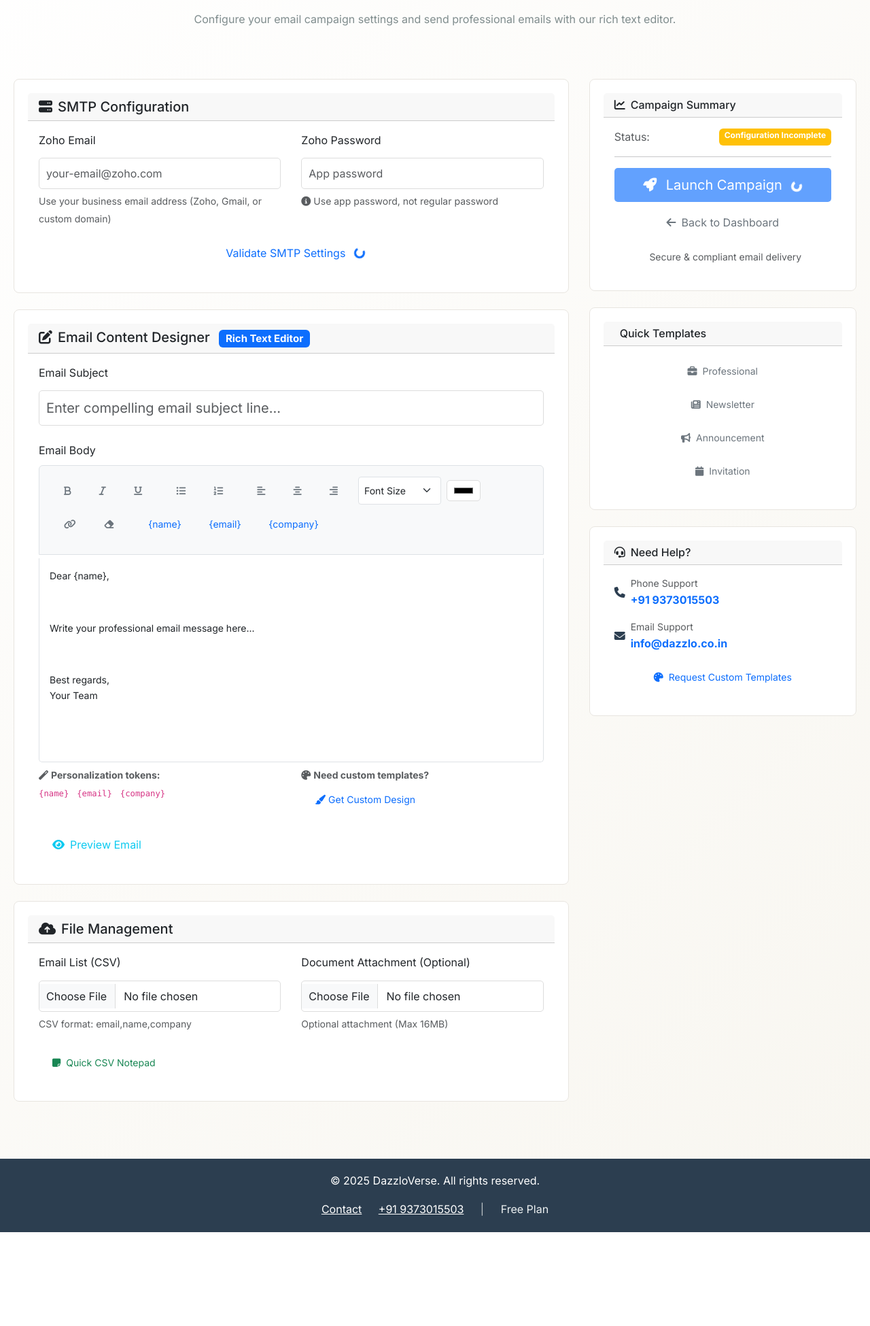
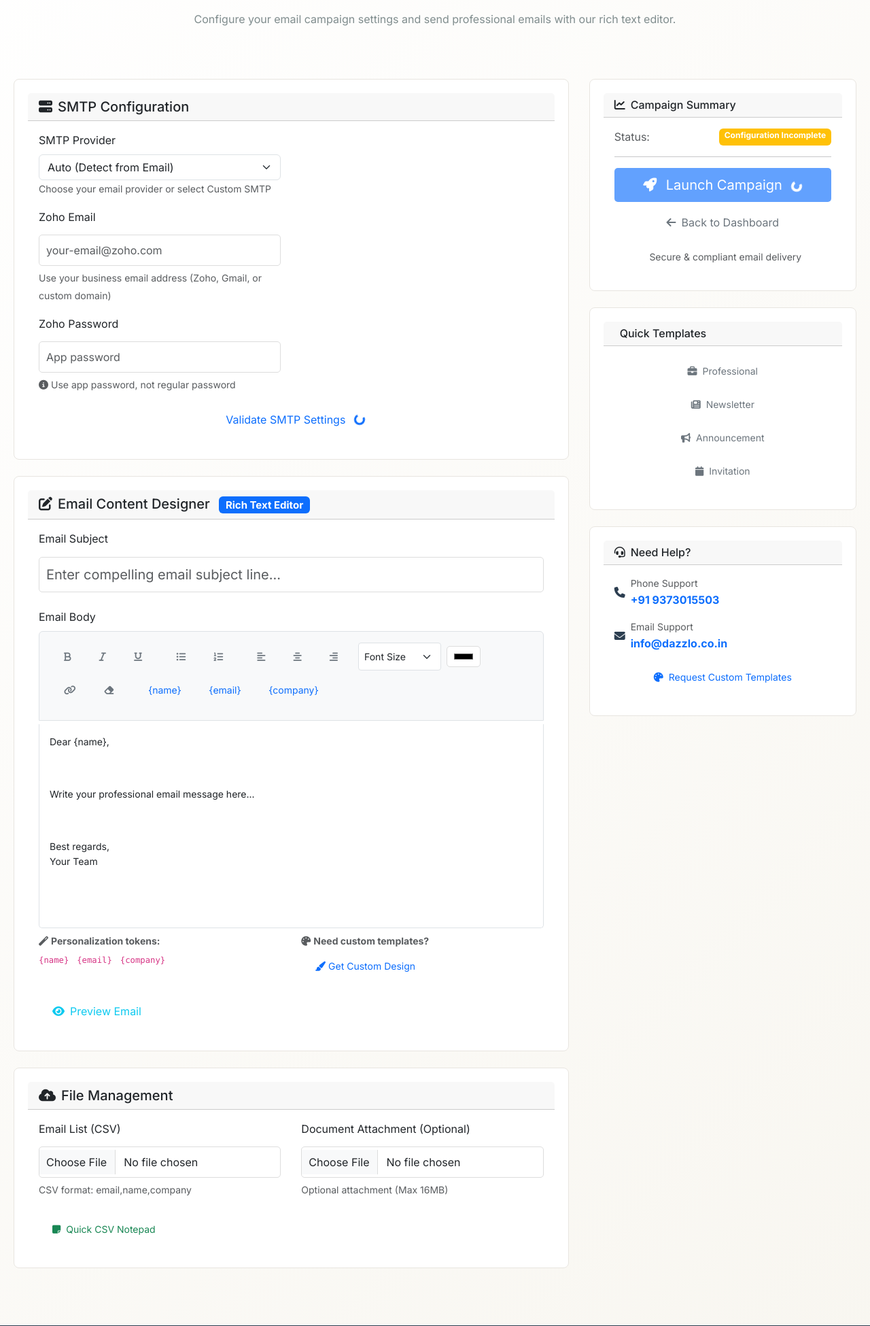
Before and after one commit to Neelp4258/Dazzloverse, a Flask app: page /bulk-mail in a window 1280 px wide. Shown: the part 205-2155 px from the top of the page at 68% size. Before the commit the page ends 2017 px from the top, so only its background shows below. Run offline with Flask 3, Linux system fonts and the light colour scheme; a user stored in the database is signed in; data comes from the database, SQL or seed files in the repository; both versions use the stored data as it was after the commit; some libraries are stand-ins or nearby versions.

Commit message:
feat: Advanced SMTP provider selection and custom SMTP support in bulk mailer UI and backend

```diff
--- a/app.py
+++ b/app.py
@@ -276,6 +276,18 @@
         FileAllowed(['pdf', 'doc', 'docx', 'ppt', 'pptx', 'xls', 'xlsx'],
                    'Only PDF, Word, PowerPoint, and Excel files are allowed!')
     ])
+    smtp_provider = SelectField('SMTP Provider', choices=[
+        ('auto', 'Auto (Detect from Email)'),
+        ('zoho', 'Zoho'),
+        ('gmail', 'Gmail/Google Workspace'),
+        ('outlook', 'Outlook/Office365'),
+        ('ses', 'Amazon SES'),
+        ('sendgrid', 'SendGrid'),
+        ('mailgun', 'Mailgun'),
+        ('custom', 'Custom SMTP')
+    ], default='auto', render_kw={"class": "form-select"})
+    smtp_server = StringField('SMTP Server', render_kw={"placeholder": "smtp.example.com", "class": "form-control"})
+    smtp_port = StringField('SMTP Port', render_kw={"placeholder": "587", "class": "form-control"})
 
 # Routes
 @app.route('/')
@@ -436,11 +448,21 @@
                 )
                 form.document.data.save(document_path)
 
-            # Initialize mailer
-            mailer = BulkMailer(
-                email=form.email.data,
-                password=form.password.data
-            )
+            # Initialize mailer with custom SMTP if provided
+            smtp_server = form.smtp_server.data.strip() if form.smtp_server.data else None
+            smtp_port = int(form.smtp_port.data.strip()) if form.smtp_port.data else None
+            if form.smtp_provider.data == 'custom' and smtp_server and smtp_port:
+                mailer = BulkMailer(
+                    email=form.email.data,
+                    password=form.password.data,
+                    smtp_server=smtp_server,
+                    smtp_port=smtp_port
+                )
+            else:
+                mailer = BulkMailer(
+                    email=form.email.data,
+                    password=form.password.data
+                )
 
             # Read recipients
             recipients = mailer.read_emails_from_csv(email_list_path)
@@ -495,12 +517,17 @@
         data = request.get_json()
         email = data.get('email')
         password = data.get('password')
+        smtp_server = data.get('smtp_server')
+        smtp_port = data.get('smtp_port')
 
         if not email or not password:
             return jsonify({'valid': False, 'message': 'Email and password required'})
 
         try:
-            mailer = BulkMailer(email=email, password=password)
+            if smtp_server and smtp_port:
+                mailer = BulkMailer(email=email, password=password, smtp_server=smtp_server, smtp_port=int(smtp_port))
+            else:
+                mailer = BulkMailer(email=email, password=password)
             mailer.test_connection()
             return jsonify({'valid': True, 'message': 'Credentials validated successfully'})
         except Exception as e:
--- a/templates/bulk_mail.html
+++ b/templates/bulk_mail.html
@@ -33,6 +33,11 @@
                     <div class="row">
                         <div class="col-md-6">
                             <div class="mb-3">
+                                <label for="smtp-provider" class="form-label">SMTP Provider</label>
+                                {{ form.smtp_provider(id="smtp-provider") }}
+                                <small class="form-text text-muted">Choose your email provider or select Custom SMTP</small>
+                            </div>
+                            <div class="mb-3">
                                 {{ form.email.label(class="form-label") }}
                                 {{ form.email(class="form-control", id="zoho-email", placeholder="your-email@zoho.com") }}
                                 {% if form.email.errors %}
@@ -44,8 +49,6 @@
                                     Use your business email address (Zoho, Gmail, or custom domain)
                                 </small>
                             </div>
-                        </div>
-                        <div class="col-md-6">
                             <div class="mb-3">
                                 {{ form.password.label(class="form-label") }}
                                 {{ form.password(class="form-control", id="zoho-password", placeholder="App password") }}
@@ -57,6 +60,16 @@
                                 <small class="form-text text-muted">
                                     <i class="fas fa-info-circle me-1"></i>Use app password, not regular password
                                 </small>
+                            </div>
+                        </div>
+                        <div class="col-md-6 custom-smtp-fields" style="display:none;">
+                            <div class="mb-3">
+                                <label for="smtp-server" class="form-label">SMTP Server</label>
+                                {{ form.smtp_server(id="smtp-server") }}
+                            </div>
+                            <div class="mb-3">
+                                <label for="smtp-port" class="form-label">SMTP Port</label>
+                                {{ form.smtp_port(id="smtp-port") }}
                             </div>
                         </div>
                     </div>
@@ -537,19 +550,27 @@
     validateBtn.addEventListener('click', function() {
         const email = document.getElementById('zoho-email').value;
         const password = document.getElementById('zoho-password').value;
-
+        const provider = document.getElementById('smtp-provider').value;
+        let smtpServer = '';
+        let smtpPort = '';
+        if (provider === 'custom') {
+            smtpServer = document.getElementById('smtp-server').value;
+            smtpPort = document.getElementById('smtp-port').value;
+        }
         if (!email || !password) {
             showNotification('Please enter both email and password', 'error');
             return;
         }
-
+        if (provider === 'custom' && (!smtpServer || !smtpPort)) {
+            showNotification('Please enter custom SMTP server and port', 'error');
+            return;
+        }
         this.classList.add('loading');
         this.disabled = true;
-
         fetch('/api/validate-email', {
             method: 'POST',
             headers: { 'Content-Type': 'application/json' },
-            body: JSON.stringify({ email: email, password: password })
+            body: JSON.stringify({ email: email, password: password, smtp_server: smtpServer, smtp_port: smtpPort })
         })
         .then(response => response.json())
         .then(data => {
@@ -613,6 +634,18 @@
 
     // Initial status update
     updateCampaignStatus();
+
+    const providerSelect = document.getElementById('smtp-provider');
+    const customFields = document.querySelector('.custom-smtp-fields');
+    function toggleCustomFields() {
+        if (providerSelect.value === 'custom') {
+            customFields.style.display = '';
+        } else {
+            customFields.style.display = 'none';
+        }
+    }
+    providerSelect.addEventListener('change', toggleCustomFields);
+    toggleCustomFields();
 });
 
 // Rich text formatting functions
```
Also changed, not shown: zoho_fixed.py (+26 -4 lines), users.db, 1 other file.
